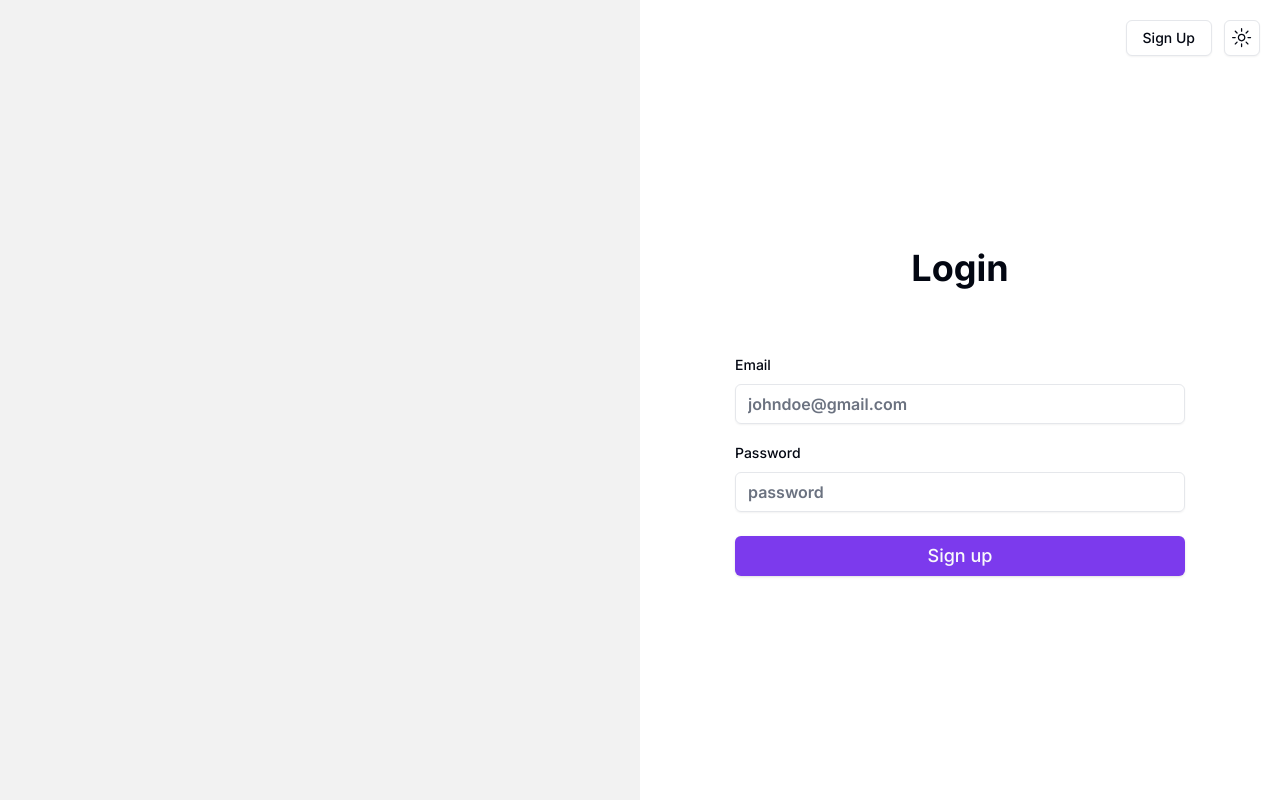
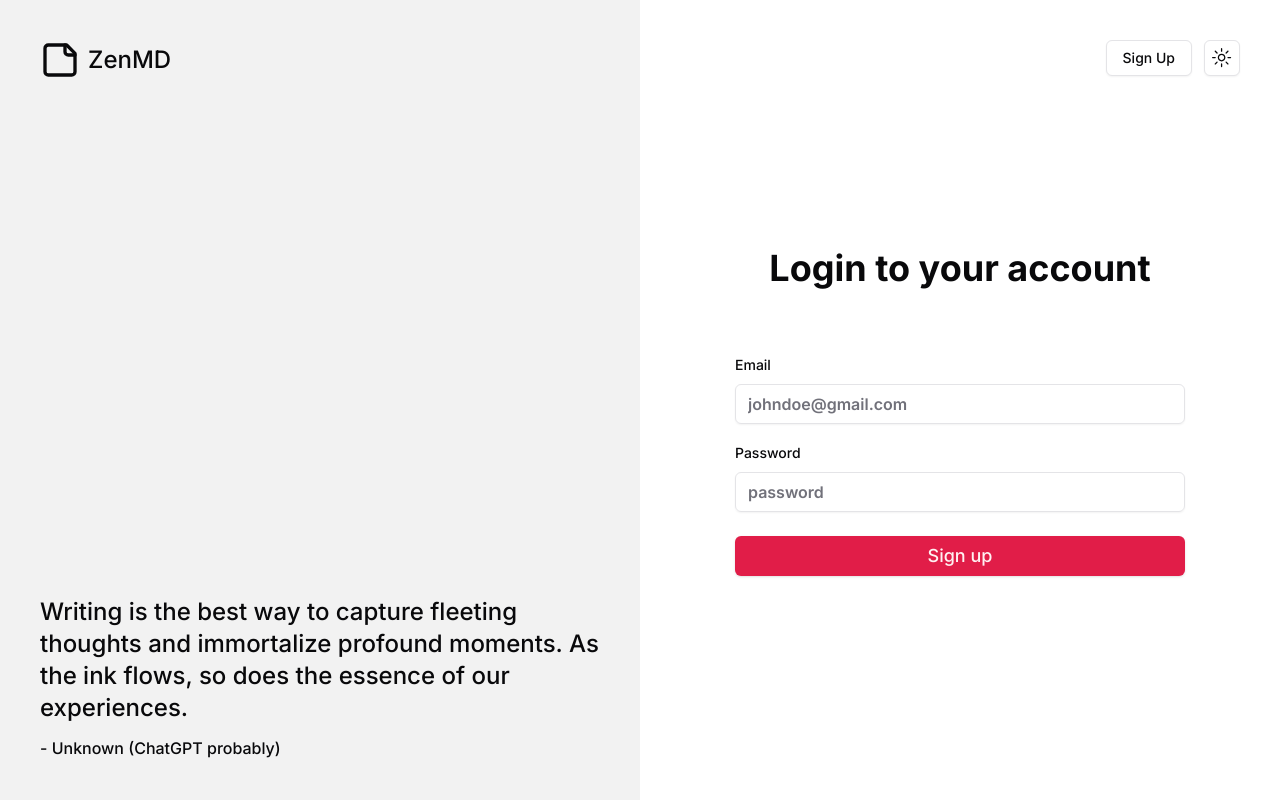
Before and after one commit to heyyakash/zenmd, a Next.js app in the folder frontend/: page /login in a window 1280 px wide. Built offline with nearby package versions, Linux system fonts and the light colour scheme.

Commit message:
edited login page

```diff
--- a/frontend/components/auth/Login.tsx
+++ b/frontend/components/auth/Login.tsx
@@ -40,7 +40,7 @@
         <Form {...form}>
             <form onSubmit={form.handleSubmit(onSubmit)} className=" w-[90%] md:w-[450px]">
                 <div className="my-6">
-                    <h3 className=" text-4xl font-bold text-center">Login</h3>
+                    <h3 className=" text-4xl font-bold text-center">Login to your account</h3>
                     <p className="text-lg text-white/50 text-center mt-3">Enter your email and password to Login</p>
                 </div>
                 <FormField
--- a/frontend/pages/login.tsx
+++ b/frontend/pages/login.tsx
@@ -3,29 +3,41 @@
 import SignUp from "@/components/auth/SignUp"
 import { ModeToggle } from "@/components/ui/Toggle"
 import { Button } from "@/components/ui/button"
+import { StickyNote } from "lucide-react"
 import { useState } from "react"
 
 
 
 const Auth = () => {
-    const [mode,setMode] = useState<'Login'|'Sign Up'>("Sign Up")
+    const [mode, setMode] = useState<'Login' | 'Sign Up'>("Sign Up")
     const changeMode = async () => {
-        if( mode==="Login"){
+        if (mode === "Login") {
             setMode("Sign Up")
-        } else{
+        } else {
             setMode("Login")
         }
     }
 
     return (
         <div className="grid grid-cols-1 xl:grid-cols-2 grid-rows-1  h-screen w-full">
-            <div className="w-full h-full hidden xl:block dark:bg-white/10 bg-black/5 "></div>
+            <div className="w-full h-full  hidden xl:flex p-10 justify-between flex-col dark:bg-white/10 bg-black/5 ">
+                <div className="flex gap-2 items-center text-[1.5rem] font-medium ">
+                    <StickyNote size={"40px"} /> ZenMD
+                </div>
+                <div>
+                    <blockquote className="text-2xl font-medium">
+                    Writing is the best way to capture fleeting thoughts and immortalize profound moments. As the ink flows, so does the essence of our experiences.
+                    </blockquote>
+                    <footer className="font-medium mt-3">- Unknown (ChatGPT probably)</footer>
+
+                </div>
+            </div>
             <div className="w-full h-full relative grid place-items-center ">
-                <div className="absolute top-5 right-5 flex gap-3">
-                    <Button onClick={()=>changeMode()} className="text-semibold" variant={"outline"}>{mode}</Button>
+                <div className="absolute top-5 right-5 md:top-10 md:right-10 flex gap-3">
+                    <Button onClick={() => changeMode()} className="text-semibold" variant={"outline"}>{mode}</Button>
                     <ModeToggle />
                 </div>
-                {mode==="Sign Up"?<Login />:<SignUp />}
+                {mode === "Sign Up" ? <Login /> : <SignUp />}
             </div>
         </div>
     )
--- a/frontend/styles/globals.css
+++ b/frontend/styles/globals.css
@@ -9,47 +9,47 @@
 @layer base {
   :root {
     --background: 0 0% 100%;
-    --foreground: 224 71.4% 4.1%;
+    --foreground: 240 10% 3.9%;
     --card: 0 0% 100%;
-    --card-foreground: 224 71.4% 4.1%;
+    --card-foreground: 240 10% 3.9%;
     --popover: 0 0% 100%;
-    --popover-foreground: 224 71.4% 4.1%;
-    --primary: 262.1 83.3% 57.8%;
-    --primary-foreground: 210 20% 98%;
-    --secondary: 220 14.3% 95.9%;
-    --secondary-foreground: 220.9 39.3% 11%;
-    --muted: 220 14.3% 95.9%;
-    --muted-foreground: 220 8.9% 46.1%;
-    --accent: 220 14.3% 95.9%;
-    --accent-foreground: 220.9 39.3% 11%;
+    --popover-foreground: 240 10% 3.9%;
+    --primary: 346.8 77.2% 49.8%;
+    --primary-foreground: 355.7 100% 97.3%;
+    --secondary: 240 4.8% 95.9%;
+    --secondary-foreground: 240 5.9% 10%;
+    --muted: 240 4.8% 95.9%;
+    --muted-foreground: 240 3.8% 46.1%;
+    --accent: 240 4.8% 95.9%;
+    --accent-foreground: 240 5.9% 10%;
     --destructive: 0 84.2% 60.2%;
-    --destructive-foreground: 210 20% 98%;
-    --border: 220 13% 91%;
-    --input: 220 13% 91%;
-    --ring: 262.1 83.3% 57.8%;
+    --destructive-foreground: 0 0% 98%;
+    --border: 240 5.9% 90%;
+    --input: 240 5.9% 90%;
+    --ring: 346.8 77.2% 49.8%;
     --radius: 0.5rem;
   }
 
   .dark {
-    --background: 224 71.4% 4.1%;
-    --foreground: 210 20% 98%;
-    --card: 224 71.4% 4.1%;
-    --card-foreground: 210 20% 98%;
-    --popover: 224 71.4% 4.1%;
-    --popover-foreground: 210 20% 98%;
-    --primary: 263.4 70% 50.4%;
-    --primary-foreground: 210 20% 98%;
-    --secondary: 215 27.9% 16.9%;
-    --secondary-foreground: 210 20% 98%;
-    --muted: 215 27.9% 16.9%;
-    --muted-foreground: 217.9 10.6% 64.9%;
-    --accent: 215 27.9% 16.9%;
-    --accent-foreground: 210 20% 98%;
+    --background: 20 14.3% 4.1%;
+    --foreground: 0 0% 95%;
+    --card: 24 9.8% 10%;
+    --card-foreground: 0 0% 95%;
+    --popover: 0 0% 9%;
+    --popover-foreground: 0 0% 95%;
+    --primary: 346.8 77.2% 49.8%;
+    --primary-foreground: 355.7 100% 97.3%;
+    --secondary: 240 3.7% 15.9%;
+    --secondary-foreground: 0 0% 98%;
+    --muted: 0 0% 15%;
+    --muted-foreground: 240 5% 64.9%;
+    --accent: 12 6.5% 15.1%;
+    --accent-foreground: 0 0% 98%;
     --destructive: 0 62.8% 30.6%;
-    --destructive-foreground: 210 20% 98%;
-    --border: 215 27.9% 16.9%;
-    --input: 215 27.9% 16.9%;
-    --ring: 263.4 70% 50.4%;
+    --destructive-foreground: 0 85.7% 97.3%;
+    --border: 240 3.7% 15.9%;
+    --input: 240 3.7% 15.9%;
+    --ring: 346.8 77.2% 49.8%;
   }
 }
 
```
